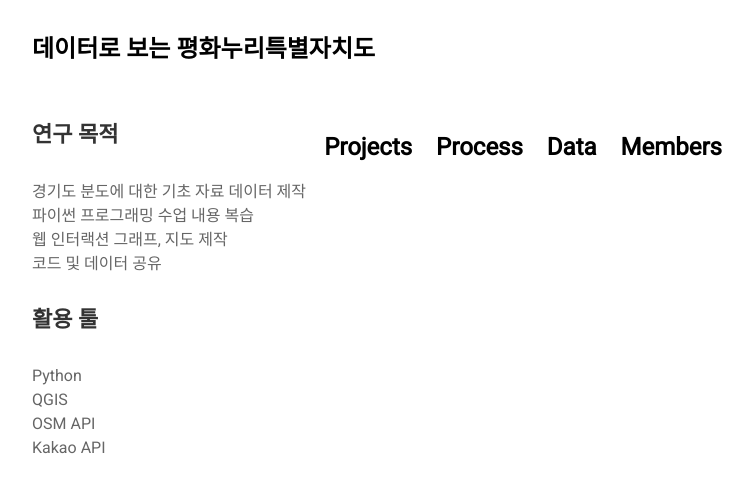
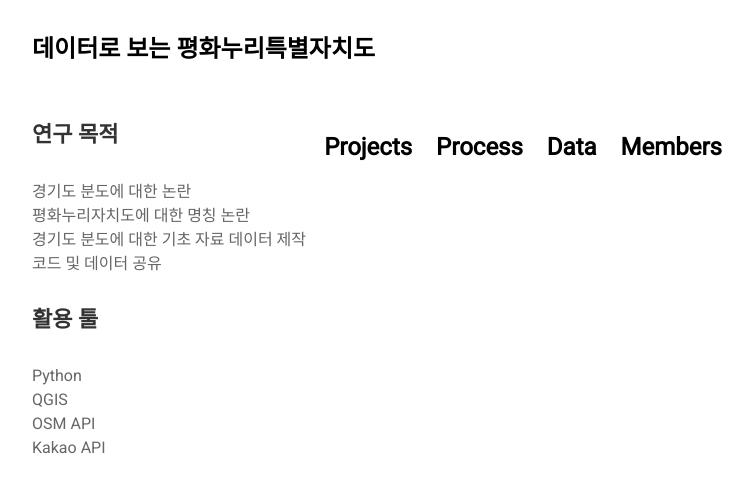
Before and after one commit to jinuew/SICM2002-6, a Jekyll site: the page built from pages/process.md, in a window 1280 px wide. Shown: the top 493 px of the page, without its empty margins (263-1016 px from the left). Built offline with Jekyll 4.4.1, drawn with Linux system fonts in a browser that asks for light colours; nearby versions of some CDN libraries.

Commit message:
Update process.md

```diff
--- a/pages/process.md
+++ b/pages/process.md
@@ -4,9 +4,9 @@ title: Process
 permalink: /blog
 ---
 #### 연구 목적
+경기도 분도에 대한 논란<br>
+평화누리자치도에 대한 명칭 논란<br>
 경기도 분도에 대한 기초 자료 데이터 제작<br>
-파이썬 프로그래밍 수업 내용 복습<br>
-웹 인터랙션 그래프, 지도 제작<br>
 코드 및 데이터 공유<br>
 
 #### 활용 툴
```
